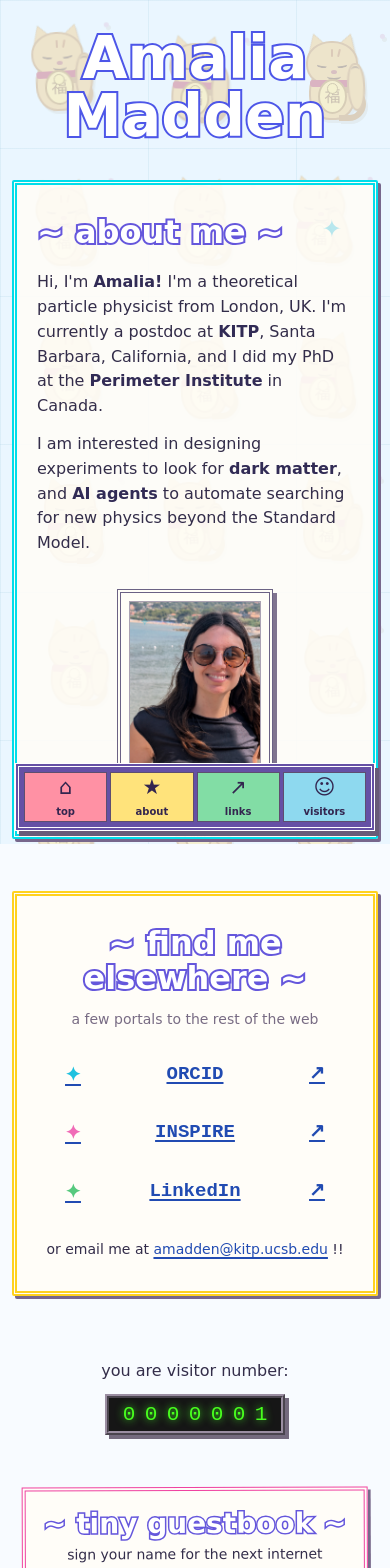
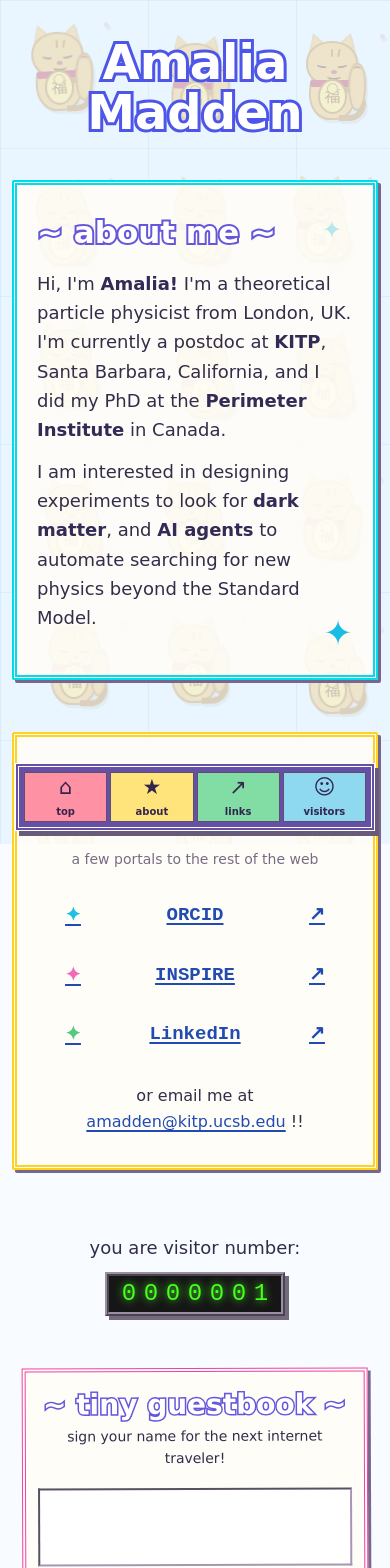
Before and after one commit to amaliamadden/amaliamadden.github.io, a Next.js app: page / in a window 390 px wide. Shown: the top 1568 px of the page. Built offline with nearby package versions, Linux system fonts and the light colour scheme; no server answers.

Commit message:
Align mobile typography with desktop

```diff
--- a/app/globals.css
+++ b/app/globals.css
@@ -701,16 +701,11 @@ footer p { margin: 0 0 8px; }
 }
 
 @media (max-width: 680px) {
-  body { font-size: 16px; line-height: 1.55; }
-
   .site-shell { padding: 20px 12px 108px; }
   .page-wrap { width: 100%; }
   .masthead { min-height: 135px; }
   .masthead h1 {
     max-width: 100%;
-    font-size: clamp(42px, 15vw, 64px);
-    line-height: 0.98;
-    -webkit-text-stroke-width: 4px;
   }
 
   .web-panel {
@@ -722,25 +717,18 @@ footer p { margin: 0 0 8px; }
 
   .links-panel { margin-top: 52px; }
 
-  .web-panel h2 {
-    font-size: 32px;
-  }
-
   .about-grid {
     grid-template-columns: 1fr;
-    gap: 20px;
   }
 
   .portrait-card {
-    width: 156px;
-    margin: 0 auto;
+    display: none;
   }
 
   .panel-pin-one { right: 28px; }
-  .email-line { font-size: 14px; overflow-wrap: anywhere; }
+  .email-line { overflow-wrap: anywhere; }
   .cat-wall { grid-template-columns: repeat(auto-fill, minmax(120px, 1fr)); opacity: 0.74; }
   .hit-counter { grid-template-columns: repeat(7, 22px); }
-  .hit-counter span { font-size: 21px; }
   .guestbook {
     padding: 18px 12px 20px;
     box-shadow: 3px 3px 0 #78698b;
```
